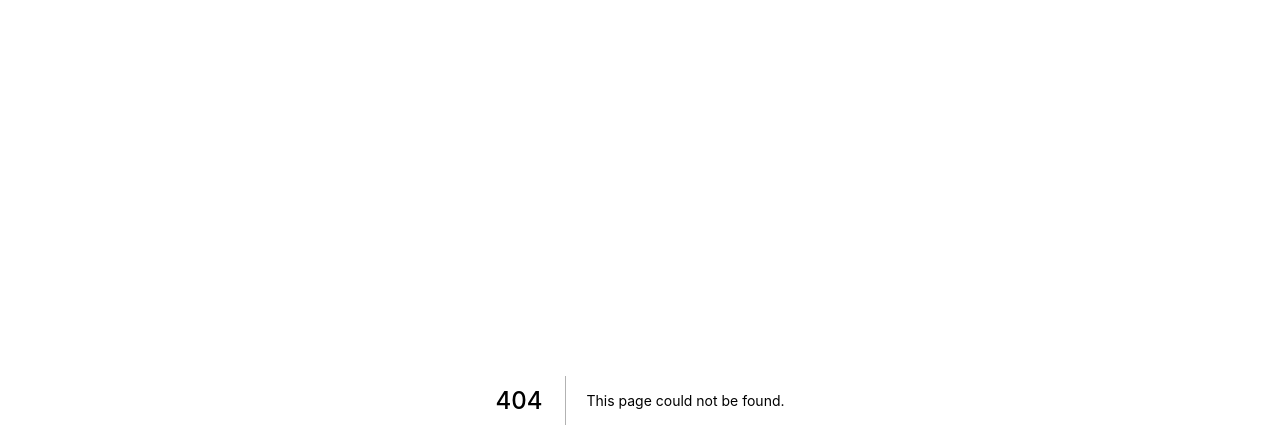
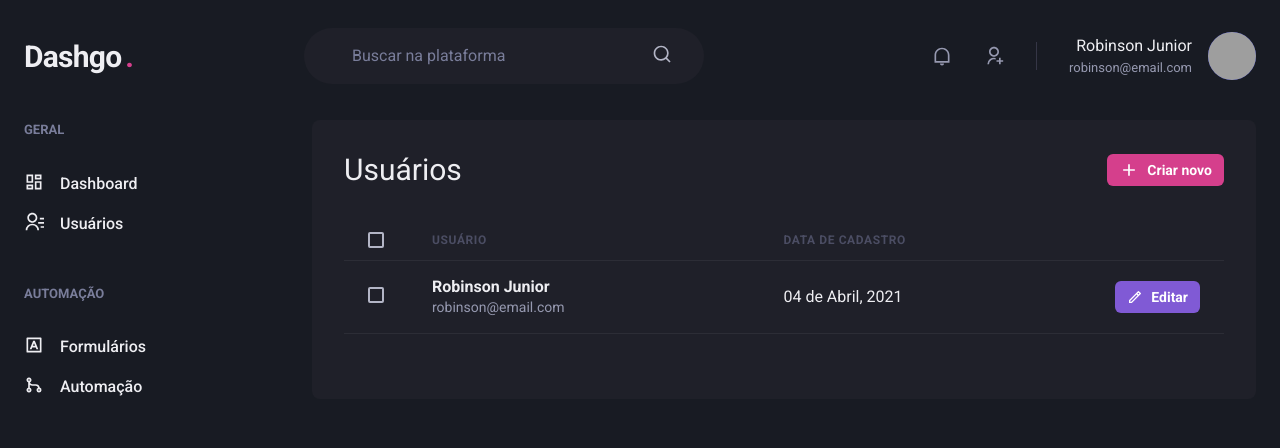
Before and after one commit to hardzork/dashgo, a Next.js app: page /users in a window 1280 px wide. Before the commit this address had no page. Shown: the top 448 px of the page. Built offline with nearby package versions, Linux system fonts and the light colour scheme; grey boxes are pictures that could not be loaded.

Commit message:
Página: Lista de Usuários

```diff
--- /dev/null
+++ b/src/pages/users/index.tsx
@@ -0,0 +1,84 @@
+import {
+  Box,
+  Button,
+  Checkbox,
+  Flex,
+  Heading,
+  Icon,
+  Table,
+  Tbody,
+  Td,
+  Text,
+  Th,
+  Thead,
+  Tr,
+} from "@chakra-ui/react";
+import { RiAddLine, RiPencilLine } from "react-icons/ri";
+import { Header } from "../../components/Header";
+import { Sidebar } from "../../components/Sidebar";
+
+export default function UserList() {
+  return (
+    <Box>
+      <Header />
+      <Flex w="100%" my="6" maxWidth={1480} mx="auto" px="6">
+        <Sidebar />
+        <Box flex="1" borderRadius={8} bg="gray.800" p="8">
+          <Flex mb="8" justify="space-between" align="center">
+            <Heading size="lg" fontWeight="normal">
+              Usuários
+            </Heading>
+            <Button
+              as="a"
+              size="sm"
+              fontSize="sm"
+              colorScheme="pink"
+              leftIcon={<Icon as={RiAddLine} fontSize="20" />}
+            >
+              Criar novo
+            </Button>
+          </Flex>
+          <Table colorScheme="whiteAlpha">
+            <Thead>
+              <Tr>
+                <Th px="6" color="gray.300" w="8">
+                  <Checkbox colorScheme="pink" />
+                </Th>
+                <Th>Usuário</Th>
+                <Th>Data de cadastro</Th>
+                <Th width="8"></Th>
+              </Tr>
+            </Thead>
+            <Tbody>
+              <Tr>
+                <Td px="6">
+                  <Checkbox colorScheme="pink" />
+                </Td>
+                <Td>
+                  <Box>
+                    <Text fontWeight="bold">Robinson Junior</Text>
+                    <Text fontSize="sm" color="gray.300">
+                      robinson@email.com
+                    </Text>
+                  </Box>
+                </Td>
+                <Td>04 de Abril, 2021</Td>
+                <Td>
+                  <Button
+                    as="a"
+                    size="sm"
+                    fontSize="sm"
+                    colorScheme="purple"
+                    leftIcon={<Icon as={RiPencilLine} fontSize="16" />}
+                  >
+                    Editar
+                  </Button>
+                </Td>
+              </Tr>
+            </Tbody>
+          </Table>
+        </Box>
+      </Flex>
+    </Box>
+  );
+}
```
